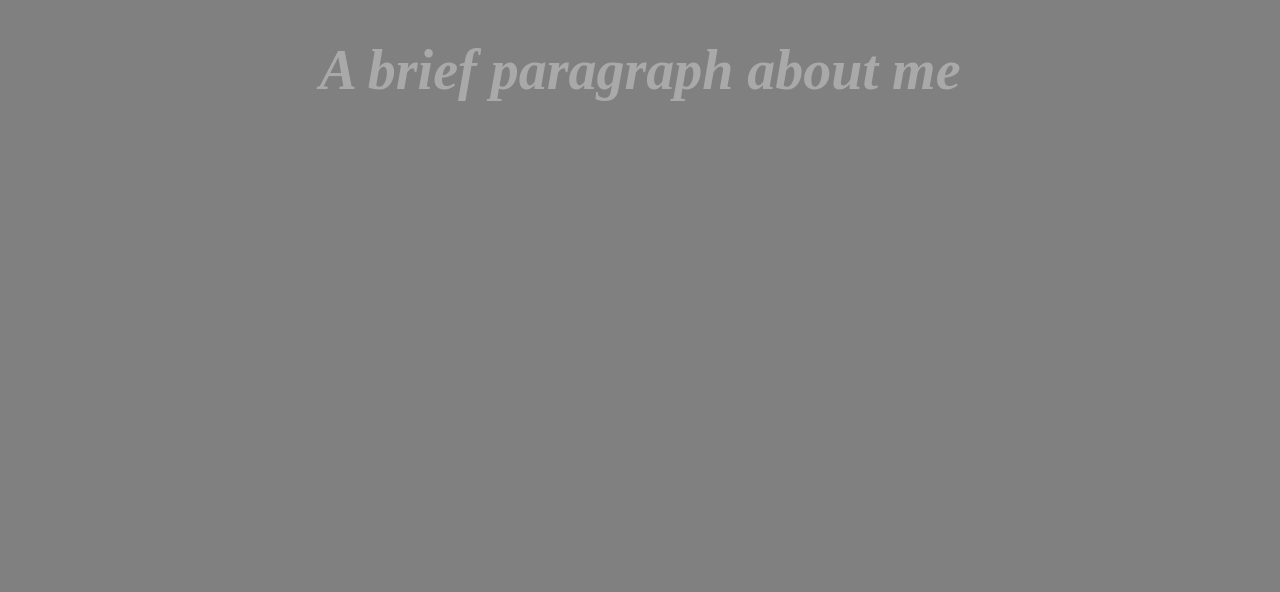
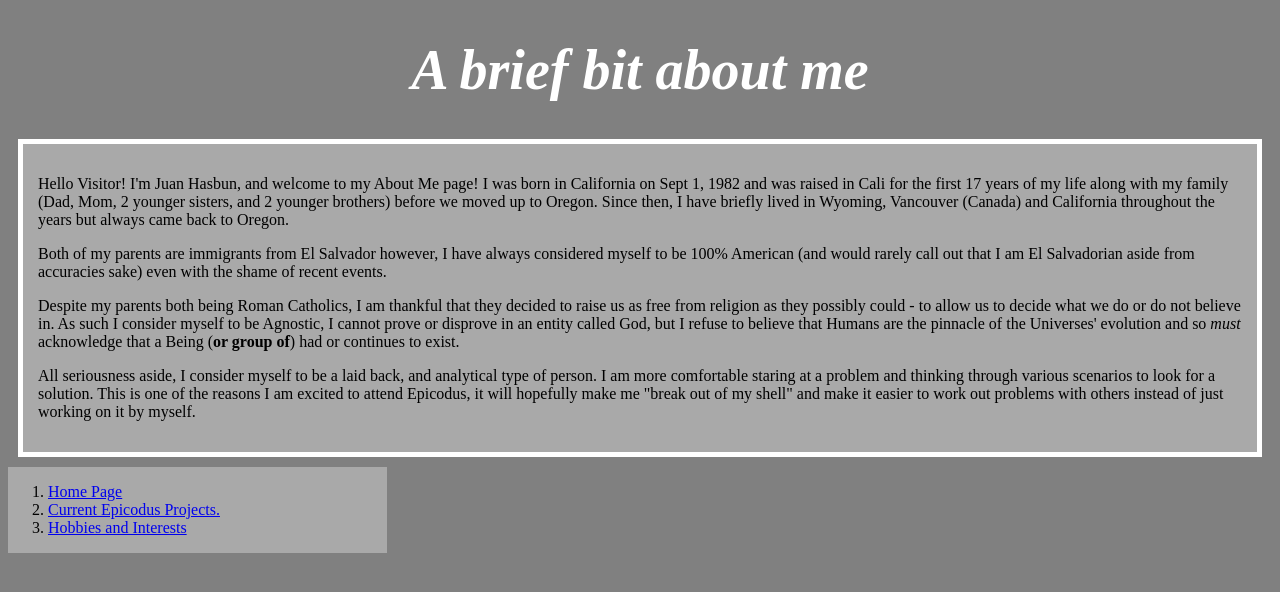
Before and after one commit to JuanHasbunZem/first-demo, a plain HTML site: page aboutme.html in a window 1280 px wide. Drawn offline with Linux system fonts and the light colour scheme.

Commit message:
Complete aboutme.html page

```diff
--- a/aboutme.html
+++ b/aboutme.html
@@ -7,7 +7,25 @@
 
   <body>
     <div class="about">
-      <h1> A brief paragraph about me</h1>
+      <h1> A brief bit about me</h1>
     </div>
+    <div class="boxy">
+      <p>Hello Visitor! I'm Juan Hasbun, and welcome to my About Me page!  I was born in California on Sept 1, 1982 and was raised in Cali for the first 17 years of my life along with my family (Dad, Mom, 2 younger sisters, and 2 younger brothers) before we moved up to Oregon. Since then, I have briefly lived in Wyoming, Vancouver (Canada) and California throughout the years but always came back to Oregon.</p>
+
+      <p>Both of my parents are immigrants from El Salvador however, I have always considered myself to be 100% American (and would rarely call out that I am El Salvadorian aside from accuracies sake) even with the shame of recent events.</p>
+
+      <p>Despite my parents both being Roman Catholics, I am thankful that they decided to raise us as free from religion as they possibly could - to allow us to decide what we do or do not believe in.  As such I consider myself to be Agnostic, I cannot prove or disprove in an entity called God, but I refuse to believe that Humans are the pinnacle of the Universes' evolution and so <em>must</em> acknowledge that a Being (<strong>or group of</strong>) had or continues to exist.</p>
+
+      <p>All seriousness aside, I consider myself to be a laid back, and analytical type of person. I am more comfortable staring at a problem and thinking through various scenarios to look for a solution. This is one of the reasons I am excited to attend Epicodus, it will hopefully make me "break out of my shell" and make it easier to work out problems with others instead of just working on it by myself.</p>
+    </div>
+
+    <div class="sidebar">
+      <ol>
+        <li><a href="index.html">Home Page</a></li>
+        <li><a href="projects.html">Current Epicodus Projects.</a></li>
+        <li><a href="hobbies.html">Hobbies and Interests</a></li>
+      </ol>
+    </div>
+
   </body>
 </html>
--- a/css/styles.css
+++ b/css/styles.css
@@ -17,9 +17,9 @@ h2 {
 }
 
 .sidebar {
-  width: 15%;
+  width: 30%;
   float: left;
-  text-align: center;
+  text-align: left;
   background-color: darkgray;
 }
 
@@ -31,5 +31,14 @@ h2 {
 .about h1 {
   text-align: center;
   font-size: 56px;
-  color: darkgray;
+  color: white;
 }
+
+
+.boxy {
+  text-align: left;
+  margin: 10px;
+  border: 5px solid white;
+  padding: 15px;
+  background-color: darkgray;
+}
```
